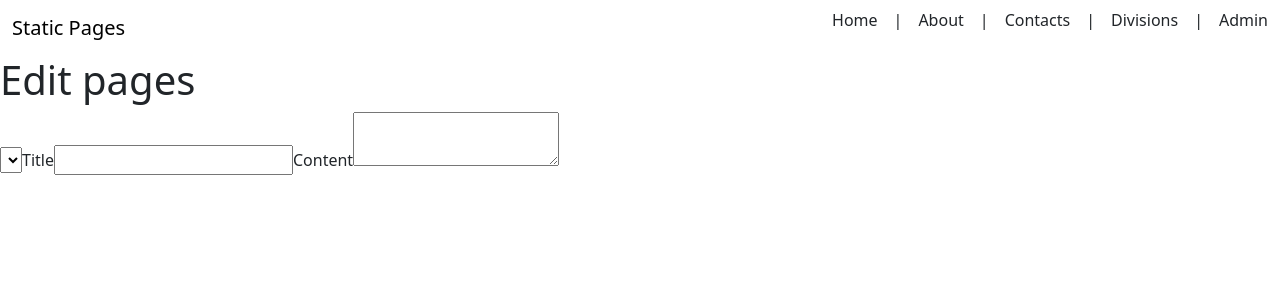
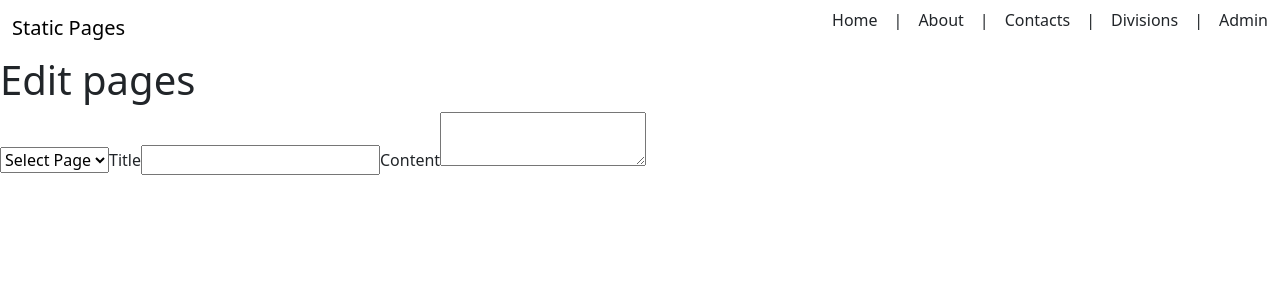
Before and after one commit to mxrsel/hw-65, a React (Vite) app: page /admin in a window 1280 px wide. Shown: the top 300 px of the page. Built offline with nearby package versions, Linux system fonts and the light colour scheme.

Commit message:
optimization select in admin page

```diff
--- /dev/null
+++ b/src/constants.ts
@@ -0,0 +1,7 @@
+export const PAGES = [
+  {title: 'Home', id: 'home'},
+  {title: 'About', id: 'about-us'},
+  {title: 'Contacts', id: 'contact-us'},
+  {title: 'Divisions', id: 'divisions'},
+  {title: 'Admin', id: 'admin-private'}
+];
--- a/src/containers/Admin/Admin.tsx
+++ b/src/containers/Admin/Admin.tsx
@@ -1,10 +1,21 @@
 import React from 'react';
+import {PAGES} from '../../constants';
 
 const Admin: React.FC= () => {
   return (
     <div className="adminPage">
       <h1>Edit pages</h1>
-      <select></select>
+      <form>
+      <select
+        name="page"
+        id="page"
+        required
+        className="select-page">
+        <option value="">Select Page</option>
+        {PAGES.map((page) => (
+          <option key={page.id} value={page.id}></option>
+        ))}
+      </select>
       <label>
         Title
       <input
@@ -18,6 +29,7 @@ const Admin: React.FC= () => {
 
         </textarea>
       </label>
+      </form>
     </div>
   );
 };
--- /dev/null
+++ b/src/types.ts
@@ -0,0 +1,4 @@
+export interface Pages {
+  title: string;
+  id: string;
+}
```
Also changed, not shown: src/axiosApi.ts (renamed from axiosApi.ts).
